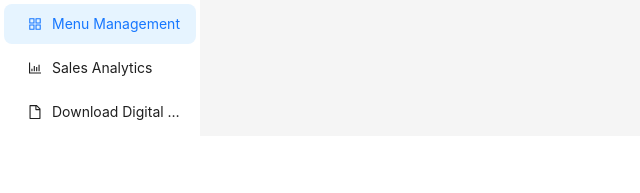
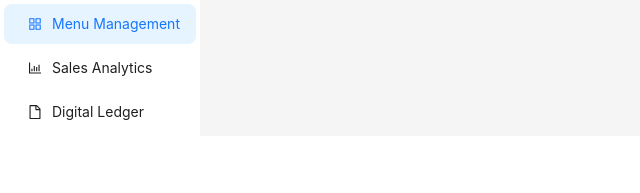
Before and after one commit to Gowtham-M/calmside, a React (Create React App) app in the folder frontend/: page /admin/1 in a window 1280 px wide. Shown: the top 193 px of the page, without its empty margins (0-640 px from the left). Built offline with nearby package versions, Linux system fonts and the light colour scheme.

Commit message:
disabled future dates

```diff
--- a/frontend/src/pages/AdminPage/AdminSideNav.js
+++ b/frontend/src/pages/AdminPage/AdminSideNav.js
@@ -40,9 +40,7 @@ const AdminSideNav = () => {
       key: "3",
       icon: <FileOutlined />,
       label: (
-        <Link to={`/admin/${company}/digital-ledger`}>
-          Download Digital Ledger
-        </Link>
+        <Link to={`/admin/${company}/digital-ledger`}>Digital Ledger</Link>
       ),
     },
   ];
--- a/frontend/src/pages/AdminPage/DigitalLedger.js
+++ b/frontend/src/pages/AdminPage/DigitalLedger.js
@@ -1,7 +1,6 @@
 import React, { useState, useEffect } from "react";
 import { Button, DatePicker, Form, Input, Table, message } from "antd";
 import axios from "axios";
-import moment from "moment";
 import dayjs from "dayjs";
 import { useParams } from "react-router-dom";
 import "./DigitalLedger.css";
@@ -41,7 +40,6 @@ const DigitalLedgerPage = () => {
   };
 
   const handleFilterSubmit = (values) => {
-    // console.log(values);
     const [startDate, endDate] = values.dateRange || [];
 
     const newFilters = {
@@ -91,7 +89,7 @@ const DigitalLedgerPage = () => {
   const columns = [
     {
       title: "Order ID",
-      dataIndex: "orderID", // Make sure this matches the backend
+      dataIndex: "orderID",
       key: "orderID",
     },
     {
@@ -103,7 +101,7 @@ const DigitalLedgerPage = () => {
       title: "Order Date",
       dataIndex: "orderDate",
       key: "orderDate",
-      render: (date) => moment(date).format("YYYY-MM-DD"),
+      render: (date) => dayjs(date).format("YYYY-MM-DD"),
     },
     {
       title: "Order Details",
@@ -128,6 +126,12 @@ const DigitalLedgerPage = () => {
     },
   ];
 
+  // Disable future dates
+  const disabledDate = (current) => {
+    // Can not select days after today
+    return current && current > dayjs().endOf("day");
+  };
+
   return (
     <div className="ledger-container">
       <h3 className="ledger-heading">Digital Ledger</h3>
@@ -137,7 +141,7 @@ const DigitalLedgerPage = () => {
         style={{ marginBottom: 20 }}
       >
         <Form.Item name="dateRange" label="Date Range">
-          <RangePicker />
+          <RangePicker disabledDate={disabledDate} />
         </Form.Item>
         <Form.Item name="phoneNumber" label="Phone Number">
           <Input
```
